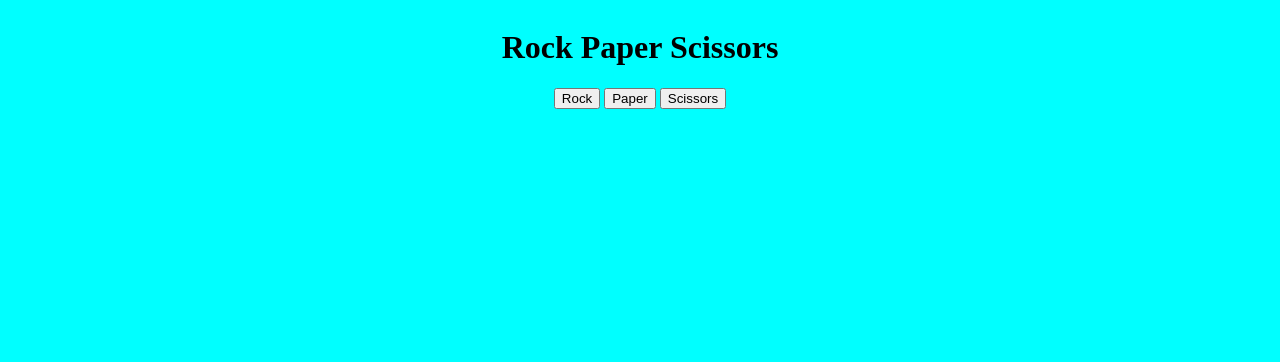
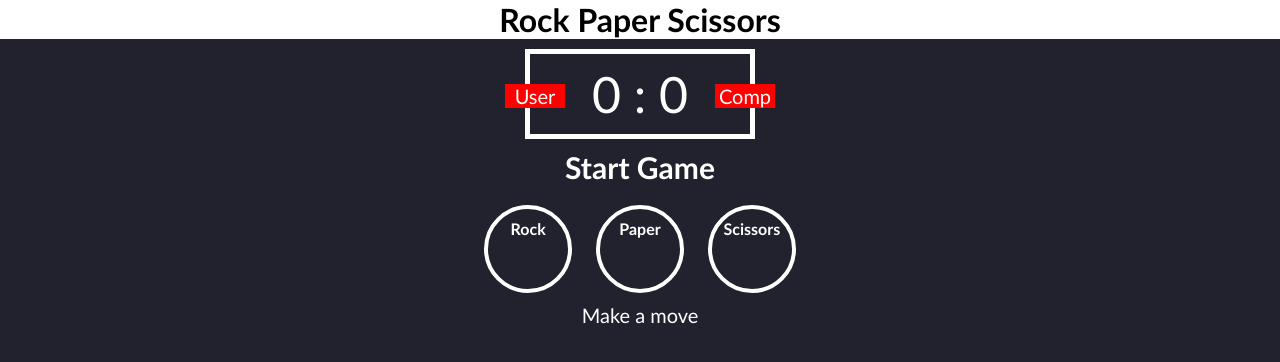
Before and after one commit to guwayriam/Rock-Paper-Scissors, a plain HTML site: page index.html in a window 1280 px wide. Drawn offline with Linux system fonts and the light colour scheme.

Commit message:
updated look

```diff
--- a/game.js
+++ b/game.js
@@ -1,84 +1,2 @@
-function playRound(playerSelection, computerSelection){
-    // logic to compare the winner of the
-    //rock paper scissor game
-    let round = null;
-    console.log(round);
-    if (playerSelection === 'ROCK' && computerSelection === 'SCISSOR'
-            || playerSelection === 'PAPER' && computerSelection === 'ROCK'
-            || playerSelection === 'SCISSOR' && computerSelection === 'ROCK'){
-
-        round ++;
-
-    }else if (playerSelection === 'SCISSOR' && computerSelection === 'ROCK'
-            || playerSelection === 'ROCK' && computerSelection === 'PAPER'
-            || playerSelection === 'PAPER' && computerSelection === 'SCISSOR'){
-
-        round --;
-    }else{
-        round = null;
-    }
-    console.log(round);
-    return round;
-
-}
-
-function computerPlay(randomNumber){
-    // randomly generate a number that will coraspind to
-    // rock paper scissor
-    computerSelection = null;
-    if(randomNumber == 0){
-        computerSelection = 'ROCK';
-
-    } else if(randomNumber == 1){
-        computerSelection = 'PAPER';
-
-    }else if(randomNumber == 2){
-        computerSelection = 'SCISSOR'
-    }
-
-    return computerSelection;
-}
-
-
-let round = 0;
-let game = 0
-
-
-
-while( Math.abs(round) < 3  && game < 5){
-
-    let choice = prompt('Choose ROCK, PAPER, or SCISSOR');
-    let num = Math.random() *3;
-    let random = Math.floor(num);
-
-    if(choice === null){
-       console.log('Wrong entery. Try again');
-
-    }else{
-
-        let play = computerPlay(random);
-        let win = playRound(choice.toUpperCase(), play);
-        if(win > 0){
-            console.log('Player won')
-        }else if(win < 0){
-            console.log('Computer won')
-        }else (
-            console.table(choice)
-
-        )
-        round + win
-        game ++;
-    }
-
-
-}
-
-//
-
-
-
-
-
-//console.log(num);
-//console.log(random);
-//console.log(play);
+const userScore = document.getElementById("userscore");
+console.log('hello')
--- a/index.html
+++ b/index.html
@@ -4,20 +4,28 @@
     <meta charset="UTF-8">
     <meta http-equiv="X-UA-Compatible" content="IE=edge">
     <meta name="viewport" content="width=device-width, initial-scale=1.0">
-    <title>RockPaperScissors</title>
+    <title>Game</title>
     <link rel="stylesheet" href="style.css">
 </head>
 <body>
+    <header> <h1>Rock Paper Scissors</h1></header>
+    <div class="scoreboard">
+      <div id= "userBagde" class = "badge">User</div>
+      <div id= "computerBagde" class = "badge">Comp</div>
+      <span id ="userScore">0 </span><span>:</span><span id ="computerScore"> 0</span>
+    </div>
 
-    <div class="container">
-        <h1> Rock Paper Scissors</h1>
-        <div class="winner"></div>
-        <div class="buttons">
-            <button class="Rock"> Rock</button>
-            <button class="Paper">Paper</button>
-            <button class="Scissors">Scissors</button>
-        </div>
+    <div class = "result"> Start Game </div>
+
+    <div class = "choice">
+        <div class = "move" id="r">Rock</div>
+        <div class = "move" id="p">Paper</div>
+        <div class = "move" id="s">Scissors</div>
     </div>
-   <!-- <script src="game.js"></script> -->
+
+    <div class = "message">Make a move</div>
+
+    <script src = "game.js"></script>
+
 </body>
 </html>
--- a/style.css
+++ b/style.css
@@ -1,10 +1,73 @@
-body{
-    background-color: aqua;
+*{
+    margin: 0;
+    font-family: 'Trebuchet MS', 'Lucida Sans Unicode', 'Lucida Grande', 'Lucida Sans', Arial, sans-serif;
 }
 
-.container{
-    display:flex;
-    flex-direction: column;
-    justify-content: center;
-    align-items: center;
+body{
+    background-color: rgb(34, 34, 47);
+    color: white;
 }
+
+header > h1 {
+    background-color: white;
+    color: black;
+    text-align: center;
+}
+
+.scoreboard{
+    margin: 10px auto;
+    border: 5px solid white;
+    width: 200px;
+    position: relative;
+    padding: 10px;
+    text-align: center;
+    font-size:50px;
+}
+
+.badge{
+    position: absolute;
+    background-color:red;
+    width: 60px;
+    font-size: 20px;
+}
+
+#userBagde{
+    top: 30px;
+    left: -25px;
+}
+
+#computerBagde{
+    top: 30px;
+    right: -25px;
+}
+
+.result{
+    text-align: center;
+    font-size: 30px;
+    font-weight: bold;
+    margin-bottom:10px;
+}
+
+.choice{
+    font-weight: bold;
+    text-align: center;
+}
+.move{
+    display: inline-block;
+    border: 4px solid white;
+    width: 60px;
+    height: 60px;
+    padding: 10px;
+    margin: 10px;
+    border-radius: 50%;
+    transition: all 0.3s ease;
+}
+
+.move:hover{
+    background-color: red;
+}
+
+.message{
+    text-align: center;
+    font-size:20px;
+}
```
Also changed, not shown: 1 other file.
